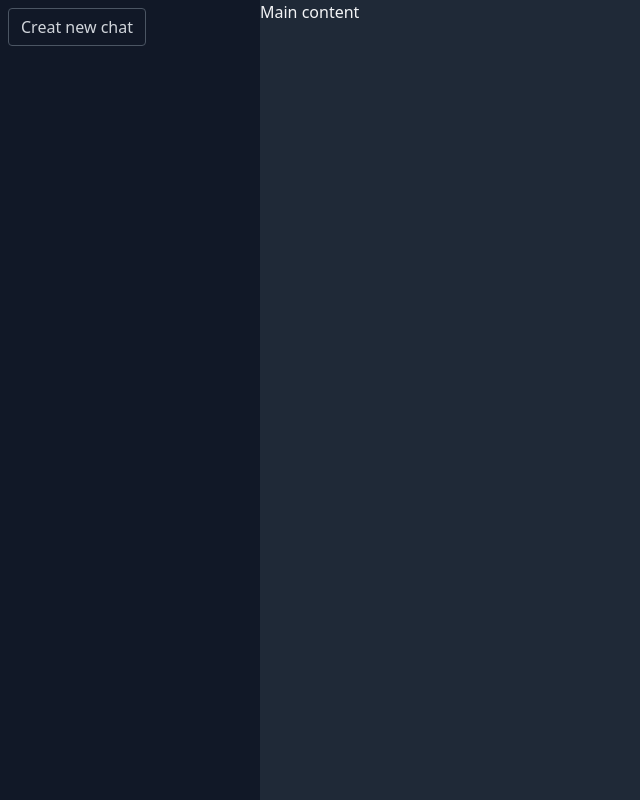
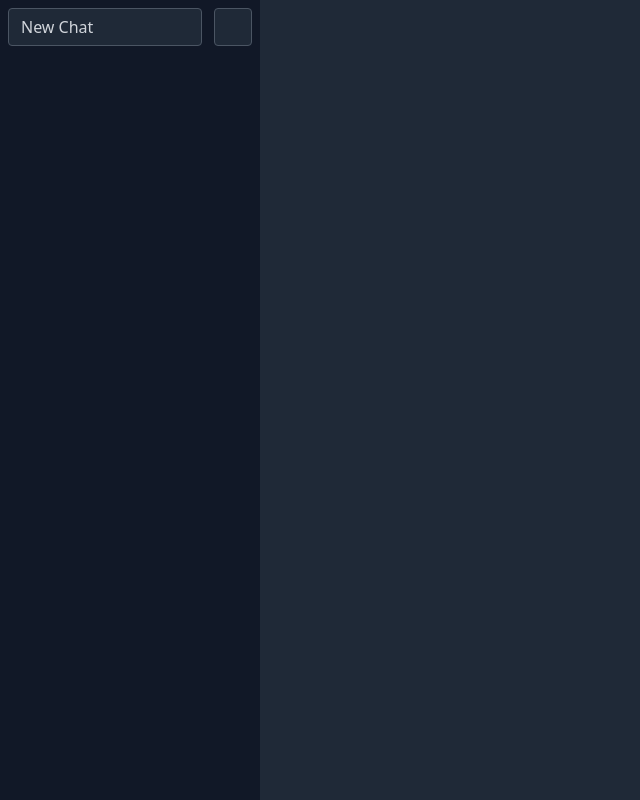
Before and after one commit to duel512/next-gpt, a Next.js app: page / in a window 1280 px wide. Shown: the whole page, without its empty margins (0-640 px from the left). Built offline with nearby package versions, Linux system fonts and the light colour scheme.

Commit message:
added global state for hidding chat bar

```diff
--- a/app/layout.tsx
+++ b/app/layout.tsx
@@ -1,19 +1,22 @@
-import type { Metadata } from 'next'
-import './globals.css'
+import type { Metadata } from "next";
+import "./globals.css";
+import AppContextProvider from "@/components/AppContext";
 
 export const metadata: Metadata = {
-  title: 'Create Next App',
-  description: 'Generated by create next app',
-}
+  title: "Create Next App",
+  description: "Generated by create next app",
+};
 
 export default function RootLayout({
   children,
 }: {
-  children: React.ReactNode
+  children: React.ReactNode;
 }) {
   return (
     <html lang="en">
-      <body className='dark'>{children}</body>
+      <body className="dark">
+        <AppContextProvider>{children}</AppContextProvider>
+      </body>
     </html>
-  )
+  );
 }
--- /dev/null
+++ b/components/AppContext.tsx
@@ -0,0 +1,41 @@
+"use client";
+
+import {
+  Dispatch,
+  ReactNode,
+  SetStateAction,
+  createContext,
+  useMemo,
+  useState,
+  useContext,
+} from "react";
+
+type State = {
+  displayNavigation: boolean;
+};
+
+type AppContextProps = {
+  state: State;
+  setState: Dispatch<SetStateAction<State>>;
+};
+
+const AppContext = createContext<AppContextProps>(null!);
+
+export function useAppContext() {
+  return useContext(AppContext);
+}
+
+export default function AppContextProvider({
+  children,
+}: {
+  children: ReactNode;
+}) {
+  const [state, setState] = useState({ displayNavigation: true });
+  const contextValue = useMemo(() => {
+    return { state, setState };
+  }, [state, setState]);
+
+  return (
+    <AppContext.Provider value={contextValue}>{children}</AppContext.Provider>
+  );
+}
--- a/components/common/Button.tsx
+++ b/components/common/Button.tsx
@@ -1,13 +1,29 @@
 import { ComponentPropsWithRef } from "react";
+import { IconType } from "react-icons";
+
+type ButtonProps = {
+  icon?: IconType;
+  variant?: "default" | "outline" | "text";
+} & ComponentPropsWithRef<"button">;
 
 export default function Button({
   children,
-  className,
+  className = "",
+  icon: Icon,
+  variant = "default",
   ...props
-}: ComponentPropsWithRef<"button">) {
+}: ButtonProps) {
   return (
     <button
-      className={`border border-gray-600 rounded px-3 py-1.5 hover:bg-gray-800 active:bg-gray-700 ${className}`}
+      className={`inline-flex items-center min-w-[38px] min-h-[38px] rounded px-3 py-1.5
+      ${
+        variant === "default"
+          ? "text-black dark:text-gray-300 bg-gray-50 hover:bg-gray-200 dark:bg-gray-700 dark:hover:bg-gray-900"
+          : variant === "outline"
+          ? "border border-gray-300 dark:border-gray-600 text-black dark:text-gray-300 bg-gray-50 hover:bg-gray-200 dark:bg-gray-800 dark:hover:bg-gray-700"
+          : "text-black dark:text-gray-300 bg-transparent hover:bg-gray-200 dark:hover:bg-gray-700"
+      }
+       ${className}`}
       {...props}
     >
       {children}
--- a/components/home/Main.tsx
+++ /dev/null
@@ -1,7 +0,0 @@
-export default function Main() {
-    return (
-        <main className='flex-1 bg-white text-gray-900 dark:bg-gray-800 dark:text-gray-100'>
-            Main content
-        </main>
-    )
-}
--- /dev/null
+++ b/components/home/Main/Menu.tsx
@@ -0,0 +1,25 @@
+"use client";
+
+import { useAppContext } from "@/components/AppContext";
+import Button from "@/components/common/Button";
+import { LuPanelLeft } from "react-icons/lu";
+
+export default function Menu() {
+  const {
+    state: { displayNavigation },
+    setState,
+  } = useAppContext();
+
+  return (
+    <Button
+      icon={LuPanelLeft}
+      className={`${displayNavigation ? "hidden" : ""} fixed left-2 top-2`}
+      onClick={() => {
+        setState((v) => {
+          return { ...v, displayNavigation: true };
+        });
+      }}
+      variant="outline"
+    />
+  );
+}
--- /dev/null
+++ b/components/home/Main/index.tsx
@@ -0,0 +1,9 @@
+import Menu from "./Menu";
+
+export default function Main() {
+  return (
+    <main className="relative flex-1 bg-white text-gray-900 dark:bg-gray-800 dark:text-gray-100">
+      <Menu />
+    </main>
+  );
+}
--- a/components/home/Navigation.tsx
+++ /dev/null
@@ -1,12 +0,0 @@
-import React from "react";
-import Button from "../common/Button";
-
-const Navigation = () => {
-  return (
-    <nav className="h-full w-[260px] bg-gray-900 text-gray-300 p-2">
-      <Button>Creat new chat</Button>
-    </nav>
-  );
-};
-
-export default Navigation;
--- /dev/null
+++ b/components/home/Navigation/MenuBar.tsx
@@ -0,0 +1,28 @@
+import { HiPlus } from "react-icons/hi";
+import Button from "@/components/common/Button";
+import { LuPanelLeft } from "react-icons/lu";
+import { useAppContext } from "@/components/AppContext";
+
+const MenuBar = () => {
+  const { setState } = useAppContext();
+
+  return (
+    <div className="flex space-x-3">
+      <Button icon={HiPlus} variant="outline" className="flex-1">
+        New Chat
+      </Button>
+
+      <Button
+        icon={LuPanelLeft}
+        onClick={() => {
+          setState((v) => {
+            return { ...v, displayNavigation: false };
+          });
+        }}
+        variant="outline"
+      />
+    </div>
+  );
+};
+
+export default MenuBar;
--- /dev/null
+++ b/components/home/Navigation/index.tsx
@@ -0,0 +1,22 @@
+"use client";
+
+import { useAppContext } from "@/components/AppContext";
+import MenuBar from "./MenuBar";
+
+const Navigation = () => {
+  const {
+    state: { displayNavigation },
+  } = useAppContext();
+
+  return (
+    <nav
+      className={`${
+        displayNavigation ? "" : "hidden"
+      } dark relative h-full w-[260px] bg-gray-900 text-gray-300 p-2`}
+    >
+      <MenuBar />
+    </nav>
+  );
+};
+
+export default Navigation;
```
Also changed, not shown: app/page.tsx (+7 -7 lines).
